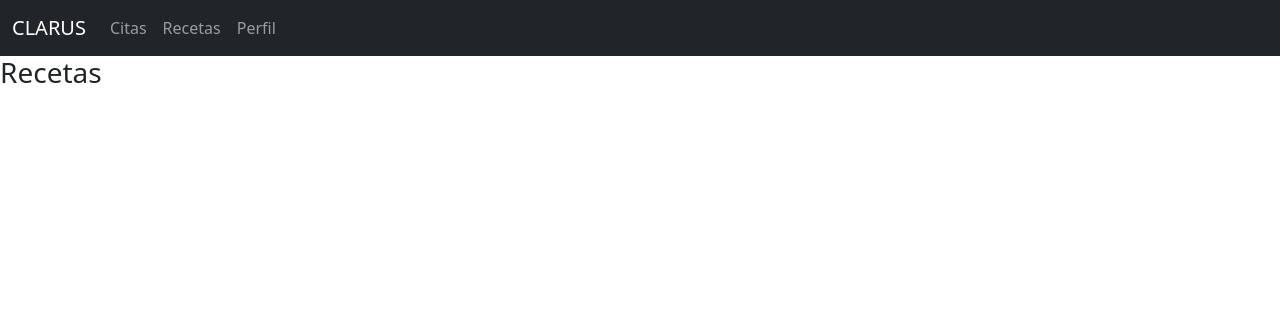
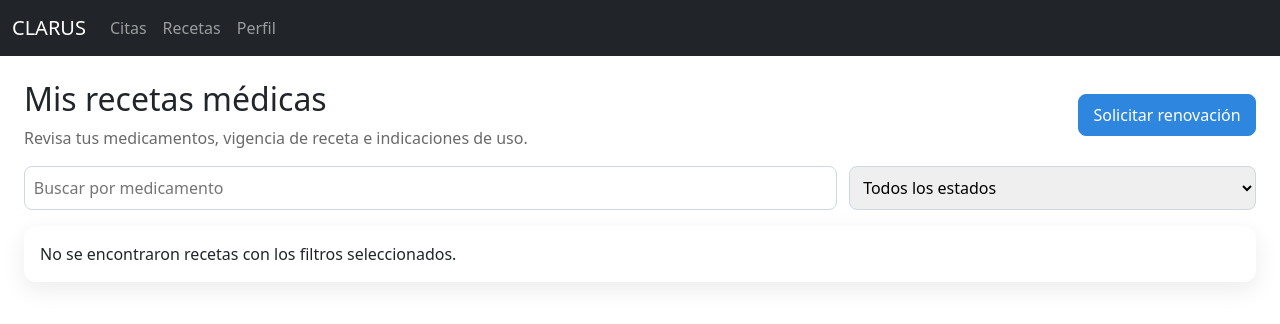
Before and after one commit to JELIX062/Clarus, a Vue app in the folder frontend/: page /recetas in a window 1280 px wide. Shown: the top 324 px of the page. Built offline with nearby package versions, Linux system fonts and the light colour scheme.

Commit message:
se modifico recetas vue

```diff
--- a/frontend/src/modulos/cliente/vistas/RecetasVue.vue
+++ b/frontend/src/modulos/cliente/vistas/RecetasVue.vue
@@ -1,13 +1,333 @@
 <template>
-    <h3>
-        Recetas
-    </h3>
+    <section class="recetas-view">
+        <header class="header">
+        <div>
+            <h2>Mis recetas médicas</h2>
+            <p class="subtitle">Revisa tus medicamentos, vigencia de receta e indicaciones de uso.</p>
+        </div>
+        <button class="button" type="button" @click="showDialog = true">Solicitar renovación</button>
+        </header>
+
+        <div class="filters">
+        <input
+            v-model.trim="searchTerm"
+            class="input"
+            type="search"
+            placeholder="Buscar por medicamento"
+        />
+        <select v-model="selectedStatus" class="input select">
+            <option value="Todas">Todos los estados</option>
+            <option v-for="status in statusOptions" :key="status" :value="status">
+            {{ status }}
+            </option>
+        </select>
+        </div>
+
+        <div class="recipes-grid">
+        <article v-for="prescription in filteredPrescriptions" :key="prescription.id" class="recipe-card">
+            <div class="card-top">
+            <h3>{{ prescription.medicine }}</h3>
+            <span class="tag" :class="statusClass[prescription.status]">{{ prescription.status }}</span>
+            </div>
+            <p class="meta">👨‍⚕️ {{ prescription.doctor }} · 📅 Emitida: {{ prescription.issueDate }}</p>
+            <p class="line"><strong>Dosis:</strong> {{ prescription.dose }}</p>
+            <p class="line"><strong>Frecuencia:</strong> {{ prescription.frequency }}</p>
+            <p class="line"><strong>Duración:</strong> {{ prescription.durationDays }} días</p>
+            <p class="line"><strong>Vence:</strong> {{ prescription.expirationDate }}</p>
+            <p class="line"><strong>Refills disponibles:</strong> {{ prescription.refillsLeft }}</p>
+            <p class="description"><strong>Indicaciones:</strong> {{ prescription.instructions }}</p>
+        </article>
+
+        <div v-if="filteredPrescriptions.length === 0" class="empty-state">
+            No se encontraron recetas con los filtros seleccionados.
+        </div>
+        </div>
+
+        <div v-if="showDialog" class="dialog-backdrop" @click.self="closeDialog">
+        <div class="dialog">
+            <h3>Solicitar renovación de receta</h3>
+            <form class="form" @submit.prevent="saveRenewalRequest">
+            <label for="medicine">Medicamento</label>
+            <input
+                id="medicine"
+                v-model.trim="renewalForm.medicine"
+                class="input"
+                type="text"
+                maxlength="80"
+                placeholder="Ej: Losartán"
+            />
+
+            <label for="reason">Motivo</label>
+            <select id="reason" v-model="renewalForm.reason" class="input select">
+                <option disabled value="">Selecciona un motivo</option>
+                <option v-for="reason in reasonOptions" :key="reason" :value="reason">{{ reason }}</option>
+            </select>
+
+            <label for="notes">Notas para el médico</label>
+            <textarea
+                id="notes"
+                v-model.trim="renewalForm.notes"
+                class="input textarea"
+                rows="3"
+                placeholder="Ej: Me quedan 3 tabletas"
+            ></textarea>
+
+            <div class="actions">
+                <button class="button button-white" type="button" @click="closeDialog">Cancelar</button>
+                <button class="button" type="submit">Enviar solicitud</button>
+            </div>
+            </form>
+        </div>
+        </div>
+
+        <div v-if="renewalRequests.length > 0" class="requests-panel">
+        <h3>Solicitudes enviadas</h3>
+        <ul class="request-list">
+            <li v-for="request in renewalRequests" :key="request.id" class="request-item">
+            <strong>{{ request.medicine }}</strong> · {{ request.reason }} · {{ request.date }}
+            </li>
+        </ul>
+        </div>
+    </section>
 </template>
 
 <script setup lang="ts">
+    import { computed, reactive, ref } from 'vue'
 
+    type PrescriptionStatus = 'Vigente' | 'Por vencer' | 'Vencida'
+
+    type Prescription = {
+    id: string
+    medicine: string
+    doctor: string
+    dose: string
+    frequency: string
+    durationDays: number
+    issueDate: string
+    expirationDate: string
+    refillsLeft: number
+    instructions: string
+    status: PrescriptionStatus
+    }
+
+    type RenewalReason = 'Sin dosis disponibles' | 'Receta vencida' | 'Pérdida de receta'
+
+    type RenewalRequest = {
+    id: string
+    medicine: string
+    reason: RenewalReason
+    notes: string
+    date: string
+    }
+
+    const statusOptions: PrescriptionStatus[] = ['Vigente', 'Por vencer', 'Vencida']
+    const reasonOptions: RenewalReason[] = ['Sin dosis disponibles', 'Receta vencida', 'Pérdida de receta']
+
+    const statusClass: Record<PrescriptionStatus, string> = {
+    Vigente: 'status-active',
+    'Por vencer': 'status-warning',
+    Vencida: 'status-stopped'
+    }
+
+    const prescriptions = ref<Prescription[]>([])
+
+    const renewalRequests = ref<RenewalRequest[]>([])
+    const searchTerm = ref('')
+    const selectedStatus = ref<'Todas' | PrescriptionStatus>('Todas')
+    const showDialog = ref(false)
+
+    const renewalForm = reactive<{
+    medicine: string
+    reason: '' | RenewalReason
+    notes: string
+    }>({
+    medicine: '',
+    reason: '',
+    notes: ''
+    })
+
+    const filteredPrescriptions = computed(() => {
+    const term = searchTerm.value.toLowerCase()
+
+    return prescriptions.value.filter((prescription) => {
+        const matchesStatus = selectedStatus.value === 'Todas' || prescription.status === selectedStatus.value
+        const matchesSearch = prescription.medicine.toLowerCase().includes(term)
+
+        return matchesStatus && matchesSearch
+    })
+    })
+
+    function closeDialog() {
+    showDialog.value = false
+    renewalForm.medicine = ''
+    renewalForm.reason = ''
+    renewalForm.notes = ''
+    }
+
+    function saveRenewalRequest() {
+    if (!renewalForm.medicine || !renewalForm.reason) {
+        return
+    }
+
+    renewalRequests.value.unshift({
+        id: crypto.randomUUID(),
+        medicine: renewalForm.medicine,
+        reason: renewalForm.reason,
+        notes: renewalForm.notes,
+        date: new Date().toISOString().slice(0, 10)
+    })
+
+    closeDialog()
+    }
 </script>
 
 <style scoped>
+    .recetas-view {
+    padding: 1.5rem;
+    }
 
+    .header {
+    display: flex;
+    align-items: center;
+    justify-content: space-between;
+    gap: 1rem;
+    margin-bottom: 1rem;
+    }
+
+    .subtitle {
+    margin: 0.25rem 0 0;
+    color: #6a6a6a;
+    }
+
+    .filters {
+    display: grid;
+    grid-template-columns: 2fr 1fr;
+    gap: 0.75rem;
+    margin-bottom: 1rem;
+    }
+
+    .recipes-grid {
+    display: grid;
+    gap: 0.85rem;
+    }
+
+    .recipe-card,
+    .empty-state,
+    .requests-panel {
+    background: #fff;
+    border-radius: 12px;
+    padding: 1rem;
+    box-shadow: 0 8px 24px rgba(0, 0, 0, 0.08);
+    }
+
+    .requests-panel {
+    margin-top: 1rem;
+    }
+
+    .request-list {
+    margin: 0.6rem 0 0;
+    padding-left: 1rem;
+    }
+
+    .request-item {
+    margin-bottom: 0.35rem;
+    }
+
+    .card-top {
+    display: flex;
+    align-items: center;
+    justify-content: space-between;
+    gap: 0.5rem;
+    }
+
+    .tag {
+    padding: 0.2rem 0.6rem;
+    border-radius: 999px;
+    font-size: 0.8rem;
+    font-weight: 600;
+    }
+
+    .status-active {
+    background: #e8f8ef;
+    color: #1f8a4d;
+    }
+
+    .status-warning {
+    background: #fff8e6;
+    color: #a66a00;
+    }
+
+    .status-stopped {
+    background: #ffecef;
+    color: #c0392b;
+    }
+
+    .meta,
+    .line,
+    .description {
+    margin: 0.45rem 0 0;
+    }
+
+    .input {
+    border: 1px solid #cfd7e3;
+    border-radius: 8px;
+    padding: 0.55rem;
+    }
+
+    .select,
+    .textarea {
+    width: 100%;
+    }
+
+    .button {
+    border: 1px solid #2e86de;
+    background: #2e86de;
+    color: #fff;
+    border-radius: 8px;
+    padding: 0.5rem 0.9rem;
+    cursor: pointer;
+    }
+
+    .button-white {
+    background: #fff;
+    color: #2e86de;
+    }
+
+    .dialog-backdrop {
+    position: fixed;
+    inset: 0;
+    background: rgba(0, 0, 0, 0.35);
+    display: grid;
+    place-items: center;
+    }
+
+    .dialog {
+    width: min(520px, 92vw);
+    background: #fff;
+    border-radius: 12px;
+    padding: 1rem;
+    }
+
+    .form {
+    display: grid;
+    gap: 0.55rem;
+    }
+
+    .actions {
+    display: flex;
+    justify-content: flex-end;
+    gap: 0.6rem;
+    margin-top: 0.35rem;
+    }
+
+    @media (max-width: 760px) {
+    .filters {
+        grid-template-columns: 1fr;
+    }
+
+    .header {
+        flex-direction: column;
+        align-items: flex-start;
+    }
+    }
 </style>
--- a/frontend/src/router/index.ts
+++ b/frontend/src/router/index.ts
@@ -6,8 +6,8 @@ const router = createRouter({
   history: createWebHistory(import.meta.env.BASE_URL),
   routes: [
     // path: '/',
-    // name: 'home',
-    // component: homeView,
+    // name: 'presentacion',
+    // component: presntacionVue,
     {
       path: '/citas',
       name: 'citas',
@@ -17,7 +17,7 @@ const router = createRouter({
       path: '/recetas',
       name: 'recetas',
       component: RecetasVue,
-    }
+    },
 
   ],
 })
```
Also changed, not shown: frontend/src/modulos/cliente/vistas/PerfilVue.vue (added).
